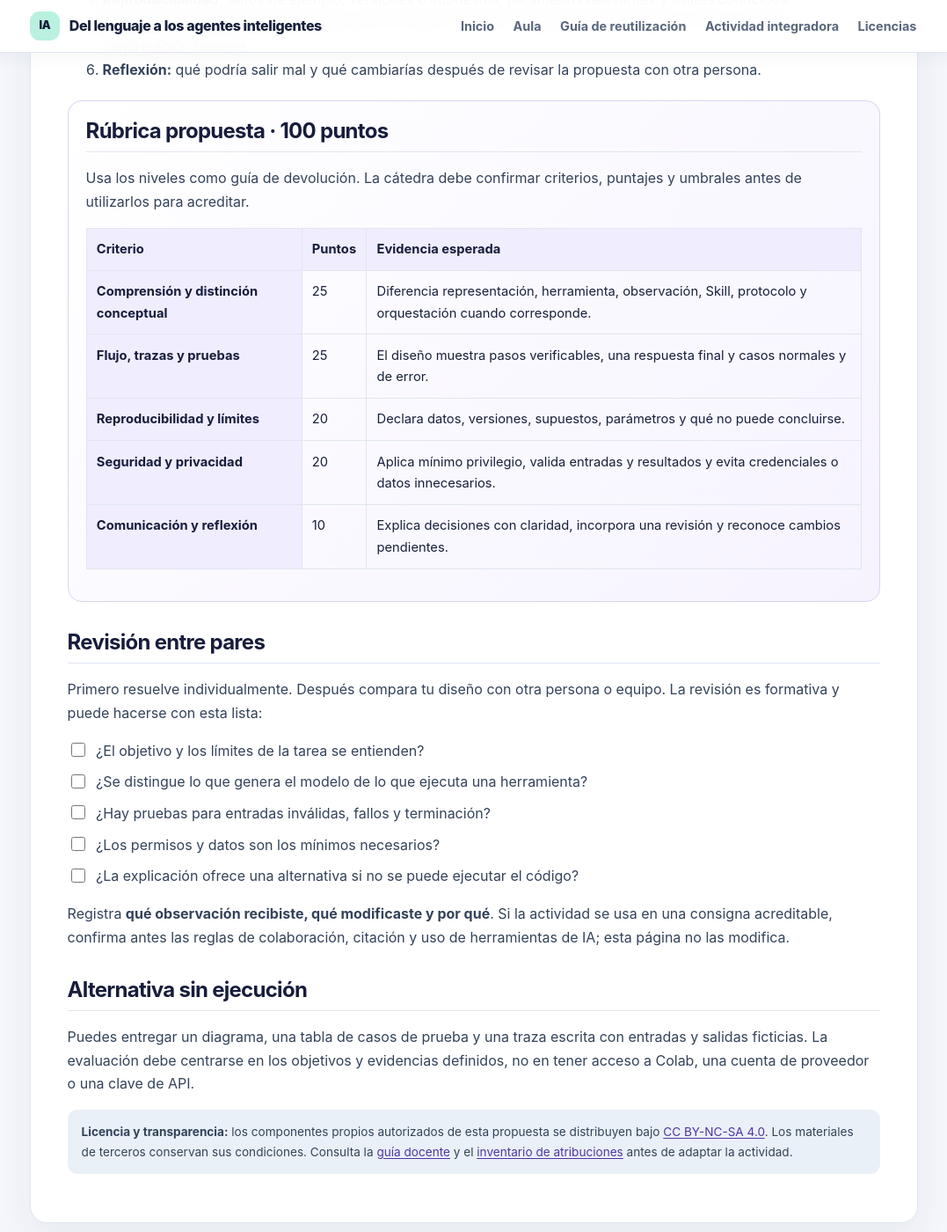
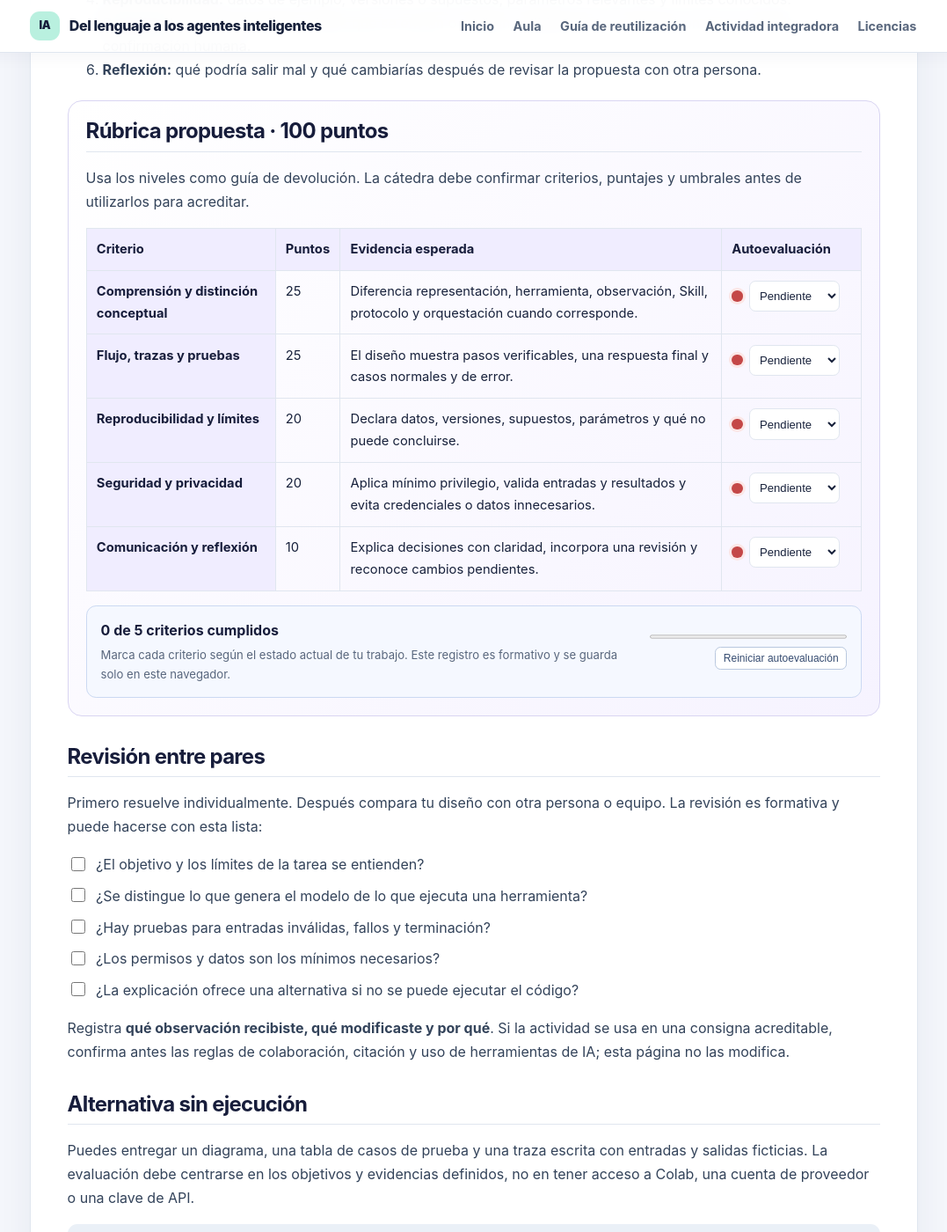
Before and after one commit to comercisandro/RecursoEducativoAbierto, a Jekyll site: the page built from evaluacion-final.md, in a window 1280 px wide and 1400 px high, scrolled down 678 px. Shown: the whole window at 88% size, without its empty margins (101-1178 px from the left). Built offline with Jekyll 4.4.1, drawn with Linux system fonts in a browser that asks for light colours.

Commit message:
Add rubric self-assessment traffic light

```diff
--- a/assets/rea.css
+++ b/assets/rea.css
@@ -169,6 +169,20 @@ h1, h2, h3, h4 { color: var(--ink); line-height: 1.2; letter-spacing: -.03em; }
 .integrator-card h2, .integrator-card h3 { margin-top: 0; color: var(--navy); }
 .integrator-card table { width: 100%; margin: 1rem 0; border-collapse: collapse; font-size: .92rem; }
 .integrator-card th, .integrator-card td { padding: .7rem; border: 1px solid var(--line); text-align: left; vertical-align: top; }
+.integrator-card .sr-only { position: absolute; width: 1px; height: 1px; overflow: hidden; clip: rect(0, 0, 0, 0); white-space: nowrap; }
+.rubric-status { display: inline-flex; align-items: center; gap: .45rem; min-width: 8.5rem; }
+.rubric-status select { min-height: 2.2rem; padding: .35rem .45rem; border: 1px solid var(--line); border-radius: .45rem; color: var(--ink); background: #fff; font-size: .82rem; }
+.status-light { display: inline-block; flex: 0 0 .78rem; width: .78rem; height: .78rem; border-radius: 50%; background: #c6ccd6; box-shadow: 0 0 0 3px #eef0f4; }
+.rubric-pending .status-light { background: #c44747; box-shadow: 0 0 0 3px #fbe7e7; }
+.rubric-progress .status-light { background: #d68b16; box-shadow: 0 0 0 3px #fff1d5; }
+.rubric-complete .status-light { background: #238265; box-shadow: 0 0 0 3px #dff5ec; }
+.rubric-selfcheck { display: flex; align-items: center; justify-content: space-between; gap: 1rem; margin-top: 1rem; padding: .9rem 1rem; border: 1px solid #cbd9f2; border-radius: .7rem; background: #f5f8ff; }
+.rubric-selfcheck strong { color: var(--navy); }
+.rubric-selfcheck p { margin: .2rem 0 0; color: var(--muted); font-size: .82rem; }
+.rubric-progress-wrap { display: flex; min-width: 14rem; flex-direction: column; gap: .45rem; }
+.rubric-progress-wrap progress { width: 100%; height: .55rem; accent-color: #238265; }
+.rubric-reset { align-self: flex-end; padding: .3rem .55rem; border: 1px solid #b9c8df; border-radius: .4rem; color: #354b70; background: #fff; cursor: pointer; font-size: .75rem; }
+.rubric-reset:hover { background: #eef3ff; }
 .integrator-card th { color: var(--navy); background: #f0edff; }
 .checklist { padding-left: 0; list-style: none; }
 .checklist li { margin: .55rem 0; }
--- /dev/null
+++ b/assets/rubric.js
@@ -0,0 +1,25 @@
+(() => {
+  const key = 'rea-integrator-rubric';
+  const selects = [...document.querySelectorAll('[data-rubric]')];
+  if (!selects.length) return;
+  const summary = document.getElementById('rubric-summary');
+  const progress = document.getElementById('rubric-progress');
+  const reset = document.getElementById('rubric-reset');
+  let states = {};
+  try { states = JSON.parse(localStorage.getItem(key) || '{}'); } catch (_) { states = {}; }
+
+  function render() {
+    const complete = selects.filter((select) => select.value === 'complete').length;
+    progress.value = complete;
+    summary.textContent = `${complete} de ${selects.length} criterios cumplidos`;
+    selects.forEach((select) => {
+      const row = select.closest('[data-rubric-row]');
+      row.classList.remove('rubric-pending', 'rubric-progress', 'rubric-complete');
+      row.classList.add(`rubric-${select.value}`);
+    });
+    try { localStorage.setItem(key, JSON.stringify(Object.fromEntries(selects.map((select) => [select.dataset.rubric, select.value])))); } catch (_) { /* La autoevaluación sigue funcionando sin almacenamiento. */ }
+  }
+  selects.forEach((select) => { if (states[select.dataset.rubric]) select.value = states[select.dataset.rubric]; select.addEventListener('change', render); });
+  reset.addEventListener('click', () => { selects.forEach((select) => { select.value = 'pending'; }); render(); });
+  render();
+})();
--- a/evaluacion-final.md
+++ b/evaluacion-final.md
@@ -5,6 +5,7 @@ permalink: /evaluacion-final.html
 ---
 
 <link rel="stylesheet" href="{{ '/assets/rea.css?v=20261010-6' | relative_url }}">
+<script src="{{ '/assets/rubric.js?v=20261013-1' | relative_url }}" defer></script>
 
 # Actividad integradora
 
@@ -27,15 +28,16 @@ Tu entrega debe incluir:
 <h2 id="rubric-title">Rúbrica propuesta · 100 puntos</h2>
 <p>Usa los niveles como guía de devolución. La cátedra debe confirmar criterios, puntajes y umbrales antes de utilizarlos para acreditar.</p>
 <table>
-<thead><tr><th scope="col">Criterio</th><th scope="col">Puntos</th><th scope="col">Evidencia esperada</th></tr></thead>
+<thead><tr><th scope="col">Criterio</th><th scope="col">Puntos</th><th scope="col">Evidencia esperada</th><th scope="col">Autoevaluación</th></tr></thead>
 <tbody>
-<tr><th scope="row">Comprensión y distinción conceptual</th><td>25</td><td>Diferencia representación, herramienta, observación, Skill, protocolo y orquestación cuando corresponde.</td></tr>
-<tr><th scope="row">Flujo, trazas y pruebas</th><td>25</td><td>El diseño muestra pasos verificables, una respuesta final y casos normales y de error.</td></tr>
-<tr><th scope="row">Reproducibilidad y límites</th><td>20</td><td>Declara datos, versiones, supuestos, parámetros y qué no puede concluirse.</td></tr>
-<tr><th scope="row">Seguridad y privacidad</th><td>20</td><td>Aplica mínimo privilegio, valida entradas y resultados y evita credenciales o datos innecesarios.</td></tr>
-<tr><th scope="row">Comunicación y reflexión</th><td>10</td><td>Explica decisiones con claridad, incorpora una revisión y reconoce cambios pendientes.</td></tr>
+<tr data-rubric-row="concepts"><th scope="row">Comprensión y distinción conceptual</th><td>25</td><td>Diferencia representación, herramienta, observación, Skill, protocolo y orquestación cuando corresponde.</td><td><label class="rubric-status"><span class="status-light" aria-hidden="true"></span><span class="sr-only">Estado de comprensión conceptual</span><select data-rubric="concepts" aria-label="Estado de comprensión y distinción conceptual"><option value="pending">Pendiente</option><option value="progress">En proceso</option><option value="complete">Cumplido</option></select></label></td></tr>
+<tr data-rubric-row="flow"><th scope="row">Flujo, trazas y pruebas</th><td>25</td><td>El diseño muestra pasos verificables, una respuesta final y casos normales y de error.</td><td><label class="rubric-status"><span class="status-light" aria-hidden="true"></span><span class="sr-only">Estado de flujo, trazas y pruebas</span><select data-rubric="flow" aria-label="Estado de flujo, trazas y pruebas"><option value="pending">Pendiente</option><option value="progress">En proceso</option><option value="complete">Cumplido</option></select></label></td></tr>
+<tr data-rubric-row="reproducibility"><th scope="row">Reproducibilidad y límites</th><td>20</td><td>Declara datos, versiones, supuestos, parámetros y qué no puede concluirse.</td><td><label class="rubric-status"><span class="status-light" aria-hidden="true"></span><span class="sr-only">Estado de reproducibilidad y límites</span><select data-rubric="reproducibility" aria-label="Estado de reproducibilidad y límites"><option value="pending">Pendiente</option><option value="progress">En proceso</option><option value="complete">Cumplido</option></select></label></td></tr>
+<tr data-rubric-row="security"><th scope="row">Seguridad y privacidad</th><td>20</td><td>Aplica mínimo privilegio, valida entradas y resultados y evita credenciales o datos innecesarios.</td><td><label class="rubric-status"><span class="status-light" aria-hidden="true"></span><span class="sr-only">Estado de seguridad y privacidad</span><select data-rubric="security" aria-label="Estado de seguridad y privacidad"><option value="pending">Pendiente</option><option value="progress">En proceso</option><option value="complete">Cumplido</option></select></label></td></tr>
+<tr data-rubric-row="communication"><th scope="row">Comunicación y reflexión</th><td>10</td><td>Explica decisiones con claridad, incorpora una revisión y reconoce cambios pendientes.</td><td><label class="rubric-status"><span class="status-light" aria-hidden="true"></span><span class="sr-only">Estado de comunicación y reflexión</span><select data-rubric="communication" aria-label="Estado de comunicación y reflexión"><option value="pending">Pendiente</option><option value="progress">En proceso</option><option value="complete">Cumplido</option></select></label></td></tr>
 </tbody>
 </table>
+<div class="rubric-selfcheck" aria-live="polite"><div><strong id="rubric-summary">0 de 5 criterios cumplidos</strong><p>Marca cada criterio según el estado actual de tu trabajo. Este registro es formativo y se guarda solo en este navegador.</p></div><div class="rubric-progress-wrap"><progress id="rubric-progress" max="5" value="0" aria-label="Progreso de la autoevaluación">0 de 5</progress><button id="rubric-reset" class="rubric-reset" type="button">Reiniciar autoevaluación</button></div></div>
 </section>
 
 ## Revisión entre pares
```
